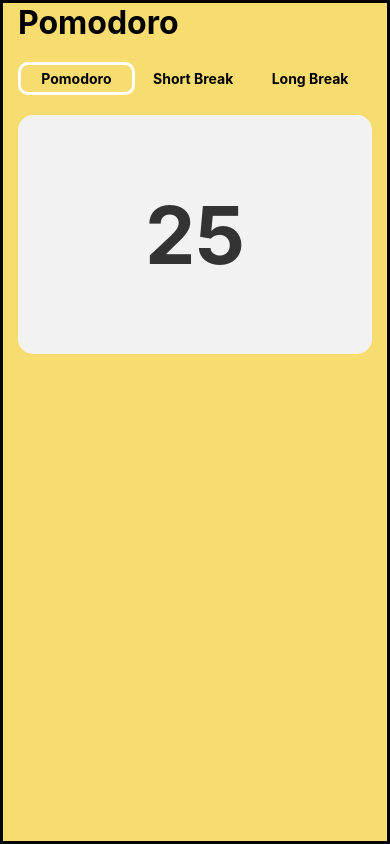
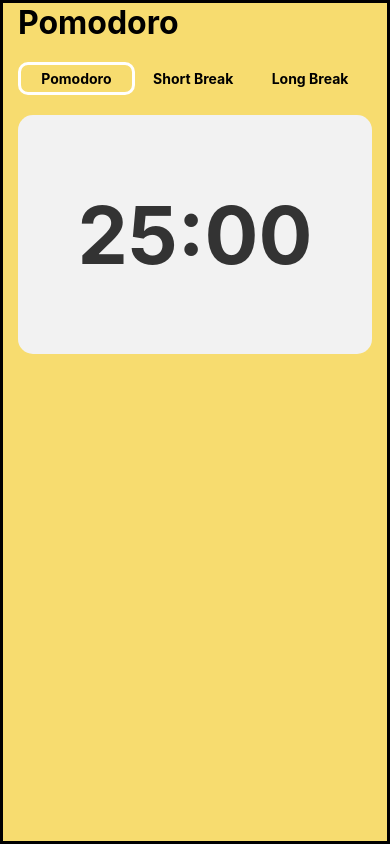
Before and after one commit to mwest0101/reactNative_cursoCertificado_pomodoro, a React Native app: screen / in a window 390 px wide. Built offline with nearby package versions, Linux system fonts and the light colour scheme.

Commit message:
Se arreglaron formatos en minutos del time

```diff
--- a/src/components/Timer.jsx
+++ b/src/components/Timer.jsx
@@ -1,7 +1,12 @@
 import { View,Text,TouchableOpacity,StyleSheet } from "react-native"
 
 export default function Timer({time}){
-   const formattedTime = `${Math.floor(time/60).toString().padStart(2,"0")}`
+   const formattedTime = `${Math.floor(time/60)
+   .toString()
+   .padStart(2,"0")}:${(time%60)
+      .toString()
+      .padStart(2,"0")}`
+
    return(
       <View style={styles.container}>
          <Text style={styles.time}>{formattedTime}</Text>
```
